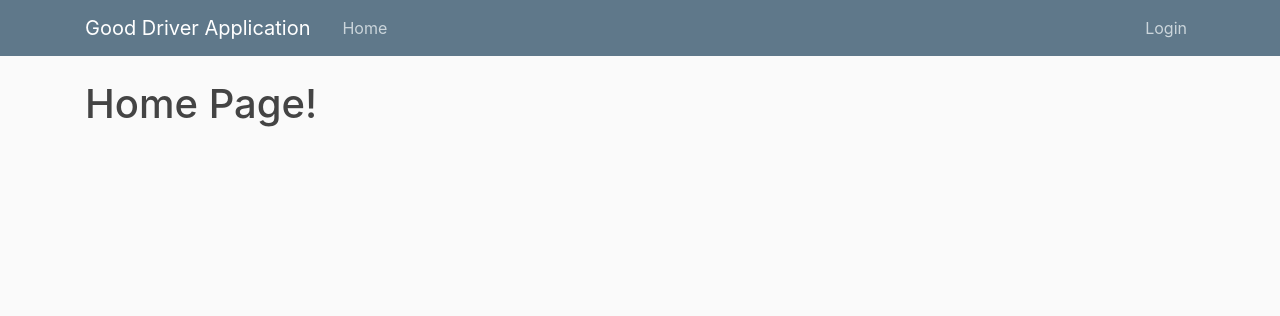
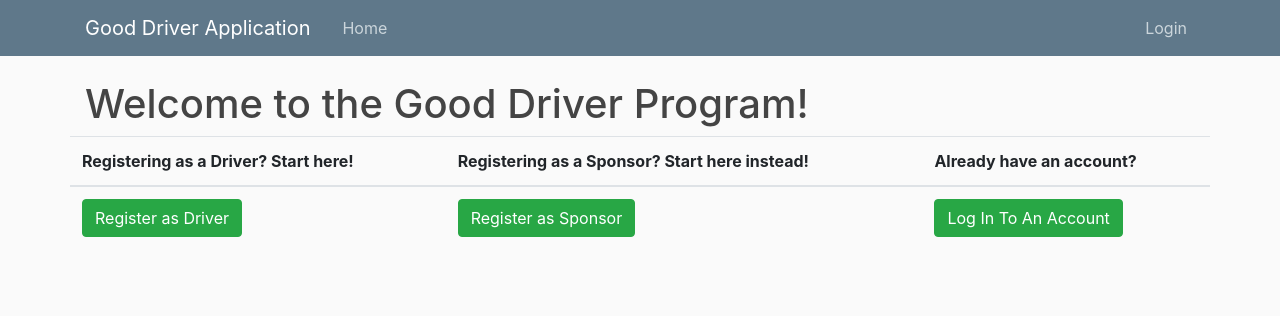
Before and after one commit to johnmhayde/Good-Driver-Program, a Django app: page / in a window 1280 px wide. Shown: the top 316 px of the page. Run offline with Django 3.2, Linux system fonts and the light colour scheme; parts of the project's set-up code (start-up, migrations or seed data) failed here and were passed over; some libraries are stand-ins or nearby versions.

Commit message:
Made sdome website tweaks

```diff
--- a/portal/templates/portal/base.html
+++ b/portal/templates/portal/base.html
@@ -7,6 +7,7 @@
 		<!-- Required meta tags -->
     <meta charset="utf-8">
     <meta name="viewport" content="width=device-width, initial-scale=1">
+		<title>Good Driver Program</title>
 
     <!-- Bootstrap CSS -->
     <link rel="stylesheet" href="https://stackpath.bootstrapcdn.com/bootstrap/4.3.1/css/bootstrap.min.css" integrity="sha384-ggOyR0iXCbMQv3Xipma34MD+dH/1fQ784/j6cY/iJTQUOhcWr7x9JvoRxT2MZw1T" crossorigin="anonymous">
--- a/portal/templates/portal/home.html
+++ b/portal/templates/portal/home.html
@@ -1,4 +1,29 @@
 {% extends "portal/base.html" %}
 {% block content %}
-	<h1>Home Page!</h1>
+	<h1>Welcome to the Good Driver Program!</h1>
+	<div class="row">
+		<table class="table">
+			<tr>
+				<th scope="col">Registering as a Driver? Start here!</th>
+				<th scope="col">Registering as a Sponsor? Start here instead!</th>
+				<th scope="col">Already have an account?</th>
+			</tr>
+			<tbody>
+				<tr>
+					<td><form action="{% url 'driver_register' %}" method="POST">
+						{% csrf_token %}
+						<button type="submit" name="driver_username" value="{{ item.driver }}" class="btn btn-success">Register as Driver</button>
+					</form></td>
+					<td><form action="{% url 'sponsor_register' %}" method="POST">
+						{% csrf_token %}
+						<button type="submit" name="driver_username" value="{{ item.driver }}" class="btn btn-success">Register as Sponsor</button>
+					</form></td>
+					<td><form action="{% url 'login' %}" method="POST">
+						{% csrf_token %}
+						<button type="submit" name="driver_username" value="{{ item.driver }}" class="btn btn-success">Log In To An Account</button>
+					</form></td>
+				</tr>
+			</tbody>
+		</table>
+	</div>
 {% endblock content%}
```
Also changed, not shown: portal/templates/portal/base_sponsor.html (+6 -4 lines).
